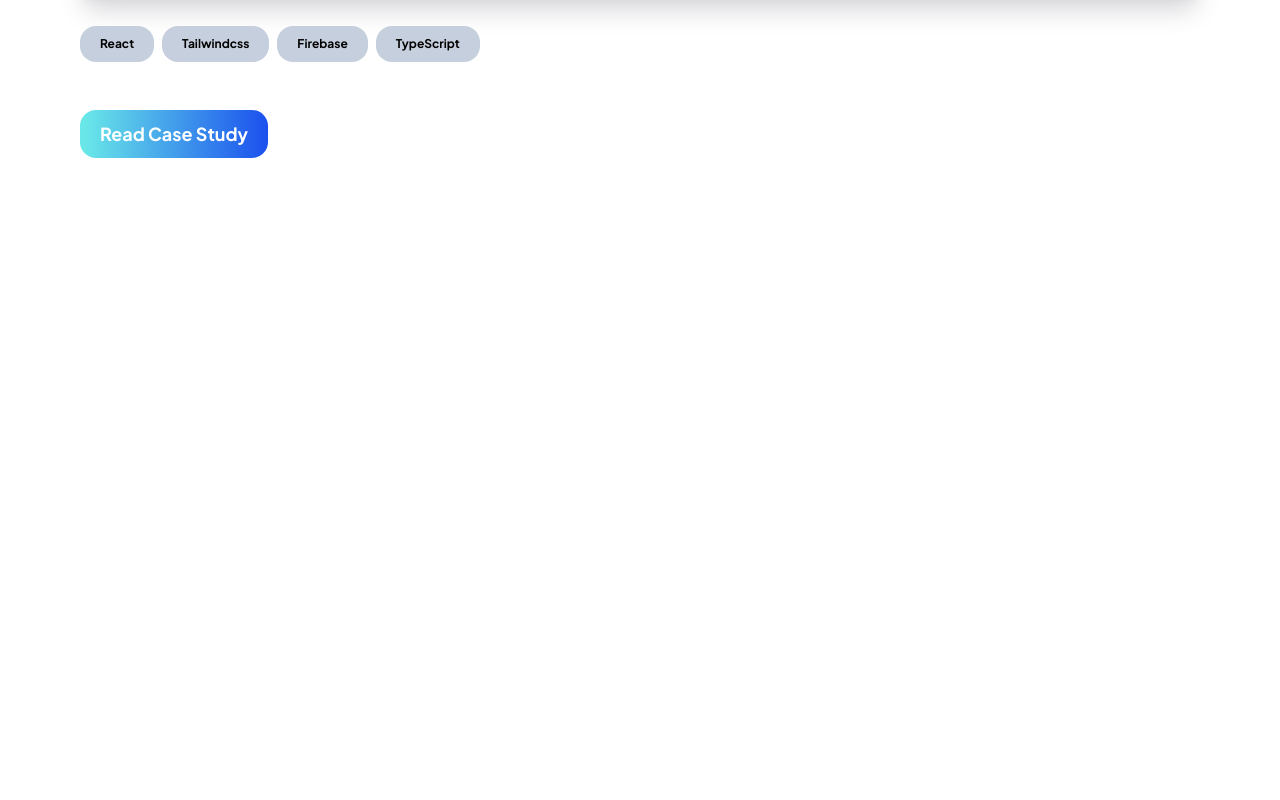
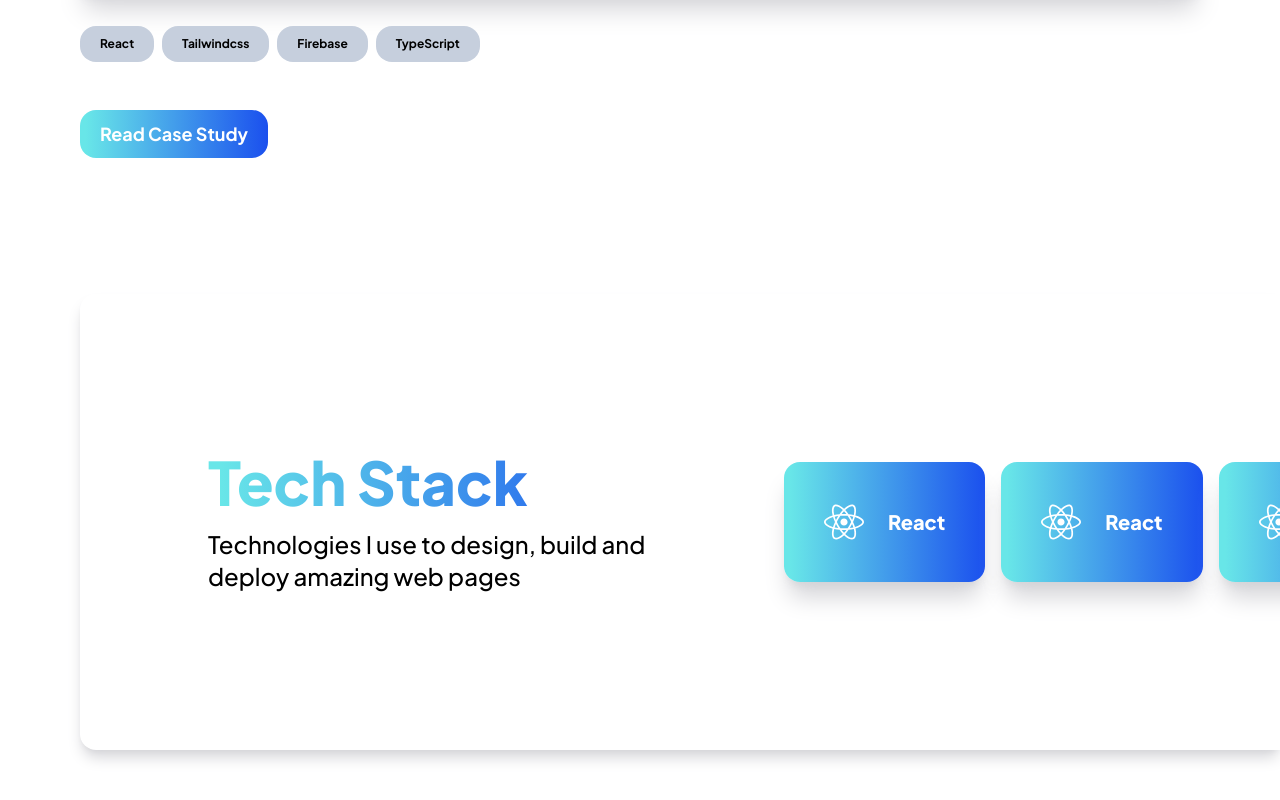
Before and after one commit to diegov05/portfolio-v1, a React (Vite) app: page / in a window 1280 px wide. Shown: the part 1762-2562 px from the top of the page. Before the commit the page ends 2152 px from the top, so only its background shows below. Built offline with nearby package versions, Linux system fonts and the light colour scheme.

Commit message:
Major Updates in Technologies Component

```diff
--- /dev/null
+++ b/src/components/Technologies/Technologies.css
@@ -0,0 +1,3 @@
+.no-scrollbar::-webkit-scrollbar {
+    display: none;
+}
--- a/src/components/Technologies/Technologies.tsx
+++ b/src/components/Technologies/Technologies.tsx
@@ -1,4 +1,6 @@
-import React from 'react';
+import React, { useEffect, useRef } from 'react';
+import "./Technologies.css"
+import { FaReact } from "react-icons/fa"
 
 export type ITechnologiesProps = {
 
@@ -6,8 +8,79 @@ export type ITechnologiesProps = {
 
 const Technologies: React.FC<ITechnologiesProps> = () => {
 
+    const containerRef = useRef<HTMLDivElement>(null);
+
+    const handleScroll = () => {
+        const container = containerRef.current;
+    };
+
+    useEffect(() => {
+        const container = containerRef.current;
+        if (container) {
+            container.addEventListener("scroll", handleScroll);
+        }
+        return () => {
+            if (container) {
+                container.removeEventListener("scroll", handleScroll);
+            }
+        };
+    }, []);
+
     return (
-        <div></div>
+        <div className='flex flex-col gap-12 pl-10 sm:max-4xl:pl-20'>
+            <div className='flex flex-row justify-start items-center gap-24 shadow-lg rounded-l-2xl shadow-zinc-300 p-5 xs:max-md:p-10 md:max-4xl:p-32 md:max-4xl:pr-0'>
+                <div className='flex flex-col gap-4 w-2/4'>
+                    <h1 className='gradient-bg-text text-2xl sm:max-lg:text-4xl lg:max-4xl:text-6xl font-extrabold'>Tech Stack</h1>
+                    <p className='text-base sm:max-lg:text-xl lg:max-4xl:text-2xl font-medium'>Technologies I use to
+                        design, build and deploy
+                        amazing web pages</p>
+                </div>
+                <div className='slide-in-fwd-center flex flex-col gap-4 s:max-md:gap-8 md:max-4xl:gap-16 w-2/4'>
+                    <div className='flex flex-row justify-between items-center'>
+                        <div ref={containerRef} className="no-scrollbar relative flex flex-row items-center overflow-x-auto">
+                            <div className="flex flex-row overflow-x-visible gap-4 p-10 pr-0">
+                                <div className='flex flew-row justify-center items-center text-bg gap-6 p-10 gradient-bg rounded-2xl shadow-xl shadow-zinc-300'>
+                                    <FaReact className="w-10 h-10" />
+                                    <span className='text-xl font-extrabold'>React</span>
+                                </div>
+                                <div className='flex flew-row justify-center items-center text-bg gap-6 p-10 gradient-bg rounded-2xl shadow-xl shadow-zinc-300'>
+                                    <FaReact className="w-10 h-10" />
+                                    <span className='text-xl font-extrabold'>React</span>
+                                </div>
+                                <div className='flex flew-row justify-center items-center text-bg gap-6 p-10 gradient-bg rounded-2xl shadow-xl shadow-zinc-300'>
+                                    <FaReact className="w-10 h-10" />
+                                    <span className='text-xl font-extrabold'>React</span>
+                                </div>
+                                <div className='flex flew-row justify-center items-center text-bg gap-6 p-10 gradient-bg rounded-2xl shadow-xl shadow-zinc-300'>
+                                    <FaReact className="w-10 h-10" />
+                                    <span className='text-xl font-extrabold'>React</span>
+                                </div>
+                                <div className='flex flew-row justify-center items-center text-bg gap-6 p-10 gradient-bg rounded-2xl shadow-xl shadow-zinc-300'>
+                                    <FaReact className="w-10 h-10" />
+                                    <span className='text-xl font-extrabold'>React</span>
+                                </div>
+                                <div className='flex flew-row justify-center items-center text-bg gap-6 p-10 gradient-bg rounded-2xl shadow-xl shadow-zinc-300'>
+                                    <FaReact className="w-10 h-10" />
+                                    <span className='text-xl font-extrabold'>React</span>
+                                </div>
+                                <div className='flex flew-row justify-center items-center text-bg gap-6 p-10 gradient-bg rounded-2xl shadow-xl shadow-zinc-300'>
+                                    <FaReact className="w-10 h-10" />
+                                    <span className='text-xl font-extrabold'>React</span>
+                                </div>
+                                <div className='flex flew-row justify-center items-center text-bg gap-6 p-10 gradient-bg rounded-2xl shadow-xl shadow-zinc-300'>
+                                    <FaReact className="w-10 h-10" />
+                                    <span className='text-xl font-extrabold'>React</span>
+                                </div>
+                                <div className='flex flew-row justify-center items-center text-bg gap-6 p-10 gradient-bg rounded-2xl shadow-xl shadow-zinc-300'>
+                                    <FaReact className="w-10 h-10" />
+                                    <span className='text-xl font-extrabold'>React</span>
+                                </div>
+                            </div>
+                        </div>
+                    </div>
+                </div>
+            </div>
+        </div>
     );
 }
 
```
